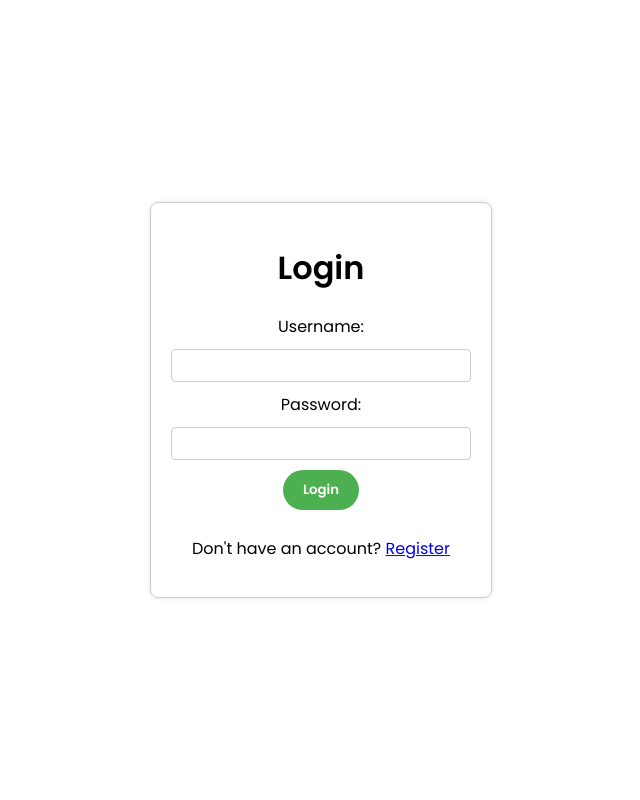
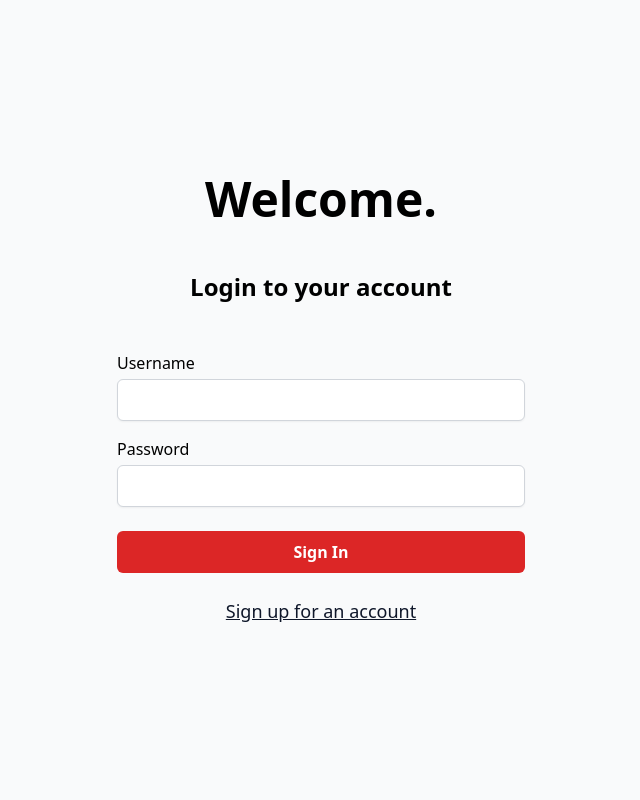
Before and after one commit to AndrewT-Tran/FocusMate, a Flask app: page / in a window 1280 px wide. Shown: the whole page, without its empty margins (319-959 px from the left). Run offline with Flask 3, Linux system fonts and the light colour scheme; style sheets or scripts are compiled from the project's sources.

Commit message:
Update CSS and HTML files

```diff
--- a/flask_app/controllers/user_controller.py
+++ b/flask_app/controllers/user_controller.py
@@ -28,6 +28,7 @@ def create_user():
         return redirect('/signup')
 
     if not User.validate(form_data):
+
         return redirect('/signup')
 
     # Hash the password before storing it in the database
@@ -36,7 +37,7 @@ def create_user():
 
     user_id = User.create_user(form_data, hashed_password)
     if user_id:
-        flash("Successfully created account", "success")
+        flash("Successfully created account, please log in", "success")
         return redirect('/login')
     else:
         flash("Failed to create account", "error")
--- a/flask_app/models/user_model.py
+++ b/flask_app/models/user_model.py
@@ -2,6 +2,7 @@ from flask_bcrypt import Bcrypt
 from flask_app.config.mysqlconnection import connectToMySQL
 from flask_app.models.task_model import Task
 from flask_login import UserMixin
+from flask import flash
 import re
 
 EMAIL_REGEX = re.compile(r'^[a-zA-Z0-9.+_-]+@[a-zA-Z0-9._-]+\.[a-zA-Z]+$')
@@ -63,16 +64,19 @@ class User(UserMixin):
     def validate(data):
         is_valid = True
         if len(data['first_name']) < 2:
+            flash("Whats your real name?", "first_name_error")
             is_valid = False
         if len(data['last_name']) < 2:
             is_valid = False
         if not EMAIL_REGEX.match(data['email']):
             is_valid = False
-        if len(data['username']) < 2:
+        if len(data['username']) < 1:
             is_valid = False
         if len(data['password']) < 8:
+            flash("Password must be at least 8 characters", "password_error")
             is_valid = False
         if data['password'] != data['confirm_password']:
+            flash("Passwords do not match", "confirm_password_error")
             is_valid = False
         return is_valid
 
--- a/flask_app/static/css/login.css
+++ /dev/null
@@ -1,78 +0,0 @@
-.container {
-    width: 300px; /* Adjust width as needed */
-    height: auto; /* Adjust height as needed */
-    display: flex;
-    justify-content: center;
-    align-items: center;
-    flex-direction: column;
-    border: 1px solid #ccc; /* Add border */
-    border-radius: 8px; /* Add border radius for rounded corners */
-    box-shadow: 0 0 5px rgba(0, 0, 0, 0.1); /* Add slight shadow */
-    padding: 20px; /* Add padding */
-    position: absolute; /* Position the container absolutely */
-    top: 50%; /* Move the container to 50% from the top */
-    left: 50%; /* Move the container to 50% from the left */
-    transform: translate(-50%, -50%); /* Center the container */
-}
-
-
-.login-form {
-    width: 100%; /* Adjust width as needed */
-    text-align: center;
-}
-
-.login-form div {
-    margin-bottom: 10px;
-}
-
-.login-form label {
-    display: block;
-    margin-bottom: 5px;
-}
-
-.login-form input[type="text"],
-.login-form input[type="email"],
-.login-form input[type="password"] {
-    width: 100%;
-    padding: 8px;
-    border: 1px solid #ccc;
-    border-radius: 4px;
-    box-sizing: border-box;
-    margin-top: 5px;
-}
-
-.login-form input[type="submit"] {
-    background-color: #4CAF50;
-    color: white;
-    padding: 10px 20px;
-    border: none;
-    border-radius: 20px; /* Adjust border-radius for a rounded shape */
-    cursor: pointer;
-}
-
-.login-form input[type="submit"]:hover {
-    background-color: #45a049;
-}
-.error {
-    font-weight: bold;
-    font-size: medium;
-    color: red;
-    border-radius: 8px; /* Adjust border-radius for a rounded shape */
-    border: 1px solid red; /* Add border */
-    padding: 15px; /* Add padding */
-    margin-bottom: 10px; /* Add margin */
-    background-color: #ffe6e6; /* Add background color */
-    box-shadow: 0 4px 8px rgba(0, 0, 0, 0.1); /* Add shadow */
-}
-
-.success {
-    font-weight: bold;
-    font-size: medium;
-    color: #45a049;
-    border-radius: 8px; /* Adjust border-radius for a rounded shape */
-    border: 1px solid #45a049; /* Add border */
-    padding: 15px; /* Add padding */
-    margin-bottom: 10px; /* Add margin */
-    background-color: #e6ffeb; /* Add background color */
-    box-shadow: 0 4px 8px rgba(0, 0, 0, 0.1); /* Add shadow */
-}
--- /dev/null
+++ b/flask_app/static/src/input.css
@@ -0,0 +1,3 @@
+@tailwind base;
+@tailwind components;
+@tailwind utilities;
--- /dev/null
+++ b/flask_app/tailwind.config.js
@@ -0,0 +1,11 @@
+/** @type {import('tailwindcss').Config} */
+module.exports = {
+  content: [
+    "./templates/**/*.html",
+    "./static/src/**/*.js"
+  ],
+  theme: {
+    extend: {},
+  },
+  plugins: [],
+}
--- a/flask_app/templates/add_task.html
+++ b/flask_app/templates/add_task.html
@@ -4,8 +4,8 @@
     <meta charset="UTF-8">
     <meta name="viewport" content="width=device-width, initial-scale=1.0">
     <title>Create Task</title>
+    <link rel="stylesheet" href="{{url_for('static',filename='dist/css/output.css')}}">
     <link rel="stylesheet" href="{{ url_for('static', filename='css/button.css') }}">
-    <link rel="stylesheet" href="{{ url_for('static', filename='css/form.css') }}">
 
     <!-- Link to your CSS file -->
 </head>
--- a/flask_app/templates/index.html
+++ b/flask_app/templates/index.html
@@ -5,7 +5,7 @@
         <meta name="viewport" content="width=device-width, initial-scale=1.0">
         <title>Your Flask App</title>
         <!-- Include any CSS files here -->
-        <link rel="stylesheet" href="{{ url_for('static', filename='css/index.css') }}">
+        <link rel="stylesheet" href="{{url_for('static',filename='dist/css/output.css')}}">
 </head>
 <body>
     <div id="root">
--- a/flask_app/templates/login.html
+++ b/flask_app/templates/login.html
@@ -2,9 +2,9 @@
 <html>
 <head>
     <title>Login</title>
-    <link rel="stylesheet" href="{{ url_for('static', filename='css/login.css') }}">
 
     <link rel="stylesheet" type="text/css" href="{{ url_for('static', filename='css/font.css') }}">
+    <link rel="stylesheet" href="{{url_for('static',filename='dist/css/output.css')}}">
     <link rel="preconnect" href="https://fonts.googleapis.com">
     <link rel="preconnect" href="https://fonts.gstatic.com" crossorigin>
     <link href="https://fonts.googleapis.com/css2?family=Aleo:ital,wght@0,100..900;1,100..900&family=Nunito+Sans:ital,opsz,wght@0,6..12,200..1000;1,6..12,200..1000&family=Open+Sans:ital,wght@0,300..800;1,300..800&family=Poppins:ital,wght@0,100;0,200;0,300;0,400;0,500;0,600;0,700;0,800;0,900;1,100;1,200;1,300;1,400;1,500;1,600;1,700;1,800;1,900&family=Work+Sans:ital,wght@0,100..900;1,100..900&display=swap" rel="stylesheet">
@@ -12,32 +12,38 @@
 
 
 <body>
-    <div class="container">
-        <h1 class="poppins-semibold">Login</h1>
+   <!-- component -->
+<div class="min-h-screen bg-gray-50 flex flex-col justify-center items-center pt-6 sm:pt-0">
+    <div class="w-full sm:max-w-md p-5 mx-auto">
 
+      <h2 class="mb-12 text-center text-5xl font-extrabold">Welcome.</h2>
+        <h3 class="mb-12 text-center text-2xl font-extrabold">Login to your account</h3>
+{# Validations #}
       {% for message in get_flashed_messages(category_filter=['success']) %}
-            <p style="font-weight:bold; color:green;" class="success poppins-regular">{{ message }}</p>
+      <p style="font-weight:bold; color:green;" class="Poppins success mb-3 poppins-regular">{{ message }}</p>
   {% endfor %}
 
   {% for message in get_flashed_messages(category_filter=['error']) %}
-            <p style="font-weight:bold; color:red;" class="error poppins-regular">{{ message }}</p>
+      <p style="font-weight:bold; color:red;" class="error mb-3 poppins-regular">{{ message }}</p>
   {% endfor %}
 
-
         <form method="POST" action="/login" class="login-form">
-            <div>
-                <label for="username" class="poppins-regular">Username:</label>
-                <input type="text" id="username" name="username" required>
+          <div class="mb-4">
+            <label class="block mb-1" for="username">Username</label>
+            <input type="text" id="username" name="username" class="py-2 px-3 border border-gray-300 focus:border-red-300 focus:outline-none focus:ring focus:ring-red-200 focus:ring-opacity-50 rounded-md shadow-sm disabled:bg-gray-100 mt-1 block w-full" />
           </div>
-            <div>
-                <label for="password" class="poppins-regular">Password:</label>
-                <input type="password" id="password" name="password" required>
+          <div class="mb-4">
+            <label class="block mb-1" for="password">Password</label>
+            <input id="password" type="password" name="password" class="py-2 px-3 border border-gray-300 focus:border-red-300 focus:outline-none focus:ring focus:ring-red-200 focus:ring-opacity-50 rounded-md shadow-sm disabled:bg-gray-100 mt-1 block w-full" />
           </div>
-            <div>
-                <input type="submit" value="Login" class="poppins-semibold">
+          <div class="mt-6">
+            <button type="submit" class="w-full inline-flex items-center justify-center px-4 py-2 bg-red-600 border border-transparent rounded-md font-semibold capitalize text-white hover:bg-red-700 active:bg-red-700 focus:outline-none focus:border-red-700 focus:ring focus:ring-red-200 disabled:opacity-25 transition">Sign In</button>
+          </div>
+          <div class="mt-6 text-center">
+            <a href="/signup"  class="text-lg text-slate-900 hover:text-red-700 underline">Sign up for an account</a>
           </div>
         </form>
-        <p class="poppins-regular">Don't have an account? <a href="/signup">Register</a></p>
+    </div>
 </div>
 </body>
 </html>
--- a/flask_app/templates/update_task.html
+++ b/flask_app/templates/update_task.html
@@ -3,7 +3,7 @@
 <head>
     <meta charset="UTF-8">
     <meta name="viewport" content="width=device-width, initial-scale=1.0">
-    <link rel="stylesheet" href="{{ url_for('static', filename='css/form.css') }}">
+    <link rel="stylesheet" href="{{url_for('static',filename='dist/css/output.css')}}">
     <link rel="stylesheet" href="{{ url_for('static', filename='css/button.css') }}">
     <link rel="stylesheet" type="text/css" href="{{ url_for('static', filename='css/font.css') }}">
     <link rel="preconnect" href="https://fonts.googleapis.com">
--- a/flask_app/templates/user_profile.html
+++ b/flask_app/templates/user_profile.html
@@ -4,10 +4,10 @@
     <meta charset="UTF-8">
     <meta name="viewport" content="width=device-width, initial-scale=1.0">
     <title>{{user.first_name}} Profile</title>
-    <link rel="stylesheet" href="{{ url_for('static', filename='css/index.css') }}">
+    <link rel="stylesheet" href="{{url_for('static',filename='dist/css/output.css')}}">
 </head>
 <body>
-    <h1>User Profile</h1>
+    <h1 class="text-amber-500">User Profile</h1>
     <p>Name: {{ user.first_name }} {{ user.last_name }}</p>
     <p>Email: {{ user.email }}</p>
     <p>Created At: {{ user.created_at.strftime('%b %d, %Y %I:%M %p') }}</p>
```
Also changed, not shown: flask_app/static/css/form.css (deleted, +0 -50 lines), flask_app/static/css/index.css (+7 -3 lines), flask_app/static/css/navbar.css (deleted, +0 -51 lines), flask_app/static/css/task.css (+1 -14 lines), flask_app/templates/dashboard.html (+55 -29 lines), flask_app/templates/signup.html (+55 -43 lines), flask_app/static/js/audio.js (renamed from flask_app/static/js/index.js). Lines whose indentation alone changed are shown as unchanged.
